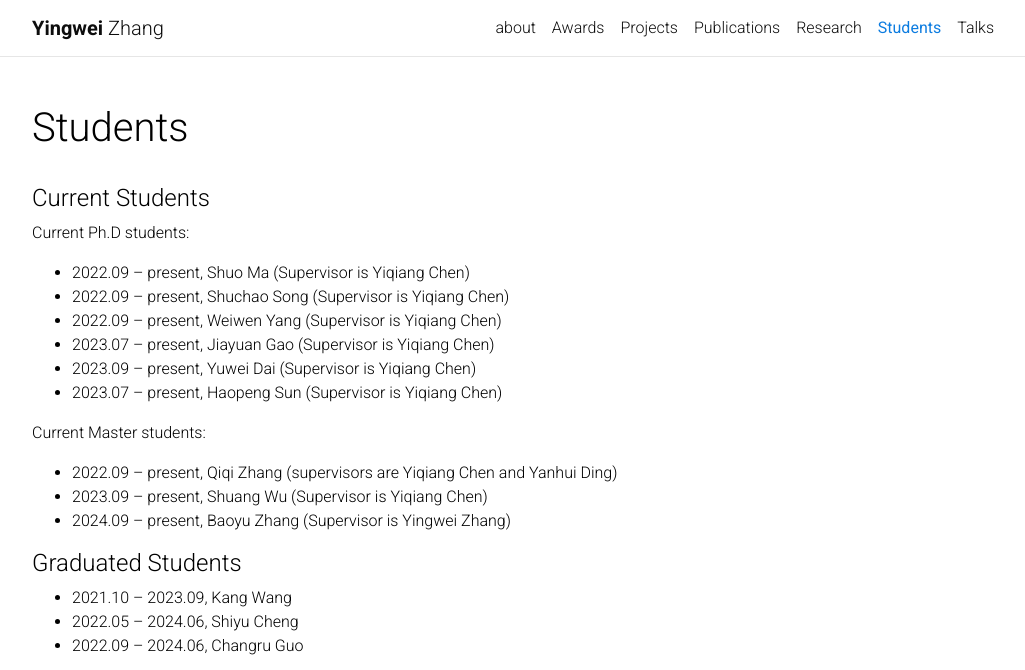
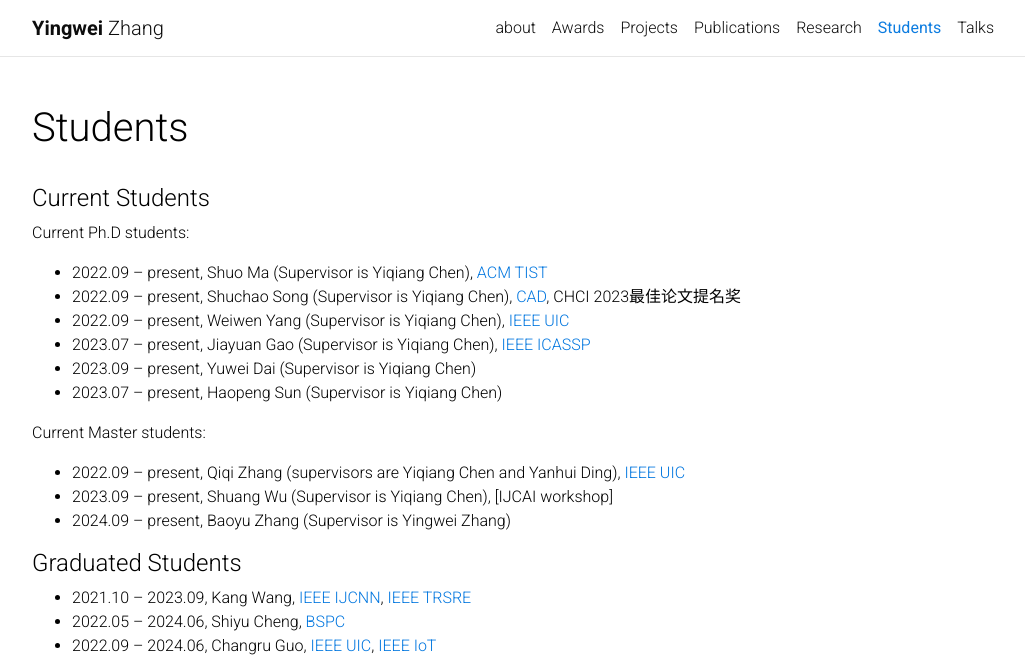
Before and after one commit to M-youyou/M-youyou.github.io, a Jekyll site: the page built from _pages/others.md, in a window 1280 px wide, cut to the strip 0-670 px from the top of the page. Shown: the whole strip, without its empty margins (123-1148 px from the left). Built offline with Jekyll 4.4.1, drawn with Linux system fonts in a browser that asks for light colours; comment, search, counter and statistics services are not loaded.

Commit message:
Update others.md

```diff
--- a/_pages/others.md
+++ b/_pages/others.md
@@ -10,25 +10,25 @@ nav_order: 4
 
 Current Ph.D students:
 
-- 2022.09 -- present, Shuo Ma (Supervisor is Yiqiang Chen)
-- 2022.09 -- present, Shuchao Song (Supervisor is Yiqiang Chen)
-- 2022.09 -- present, Weiwen Yang (Supervisor is Yiqiang Chen)
-- 2023.07 -- present, Jiayuan Gao (Supervisor is Yiqiang Chen)
+- 2022.09 -- present, Shuo Ma (Supervisor is Yiqiang Chen), [ACM TIST](https://dl.acm.org/doi/full/10.1145/3625238)
+- 2022.09 -- present, Shuchao Song (Supervisor is Yiqiang Chen), [CAD](https://www.jcad.cn/en/article/doi/10.3724/SP.J.1089..2024-00052), CHCI 2023最佳论文提名奖
+- 2022.09 -- present, Weiwen Yang (Supervisor is Yiqiang Chen), [IEEE UIC](https://ieeexplore.ieee.org/abstract/document/10448719)
+- 2023.07 -- present, Jiayuan Gao (Supervisor is Yiqiang Chen), [IEEE ICASSP](https://ieeexplore.ieee.org/abstract/document/10446819)
 - 2023.09 -- present, Yuwei Dai (Supervisor is Yiqiang Chen)
 - 2023.07 -- present, Haopeng Sun (Supervisor is Yiqiang Chen)
 
 Current Master students:
 
-- 2022.09 -- present, Qiqi Zhang (supervisors are Yiqiang Chen and Yanhui Ding)
-- 2023.09 -- present, Shuang Wu (Supervisor is Yiqiang Chen)
+- 2022.09 -- present, Qiqi Zhang (supervisors are Yiqiang Chen and Yanhui Ding), [IEEE UIC](https://ieeexplore.ieee.org/abstract/document/10448964)
+- 2023.09 -- present, Shuang Wu (Supervisor is Yiqiang Chen), [IJCAI workshop]
 - 2024.09 -- present, Baoyu Zhang (Supervisor is Yingwei Zhang)
 
 
 #### Graduated Students
 
-- 2021.10 -- 2023.09, Kang Wang
-- 2022.05 -- 2024.06, Shiyu Cheng
-- 2022.09 -- 2024.06, Changru Guo
+- 2021.10 -- 2023.09, Kang Wang, [IEEE IJCNN](https://ieeexplore.ieee.org/abstract/document/9892711), [IEEE TRSRE](https://ieeexplore.ieee.org/abstract/document/10175382)
+- 2022.05 -- 2024.06, Shiyu Cheng, [BSPC]()
+- 2022.09 -- 2024.06, Changru Guo, [IEEE UIC](https://ieeexplore.ieee.org/abstract/document/10449131), [IEEE IoT](https://ieeexplore.ieee.org/abstract/document/10475144)
 
 <!-- #### Collaborators in Computer Sciences
 
```
